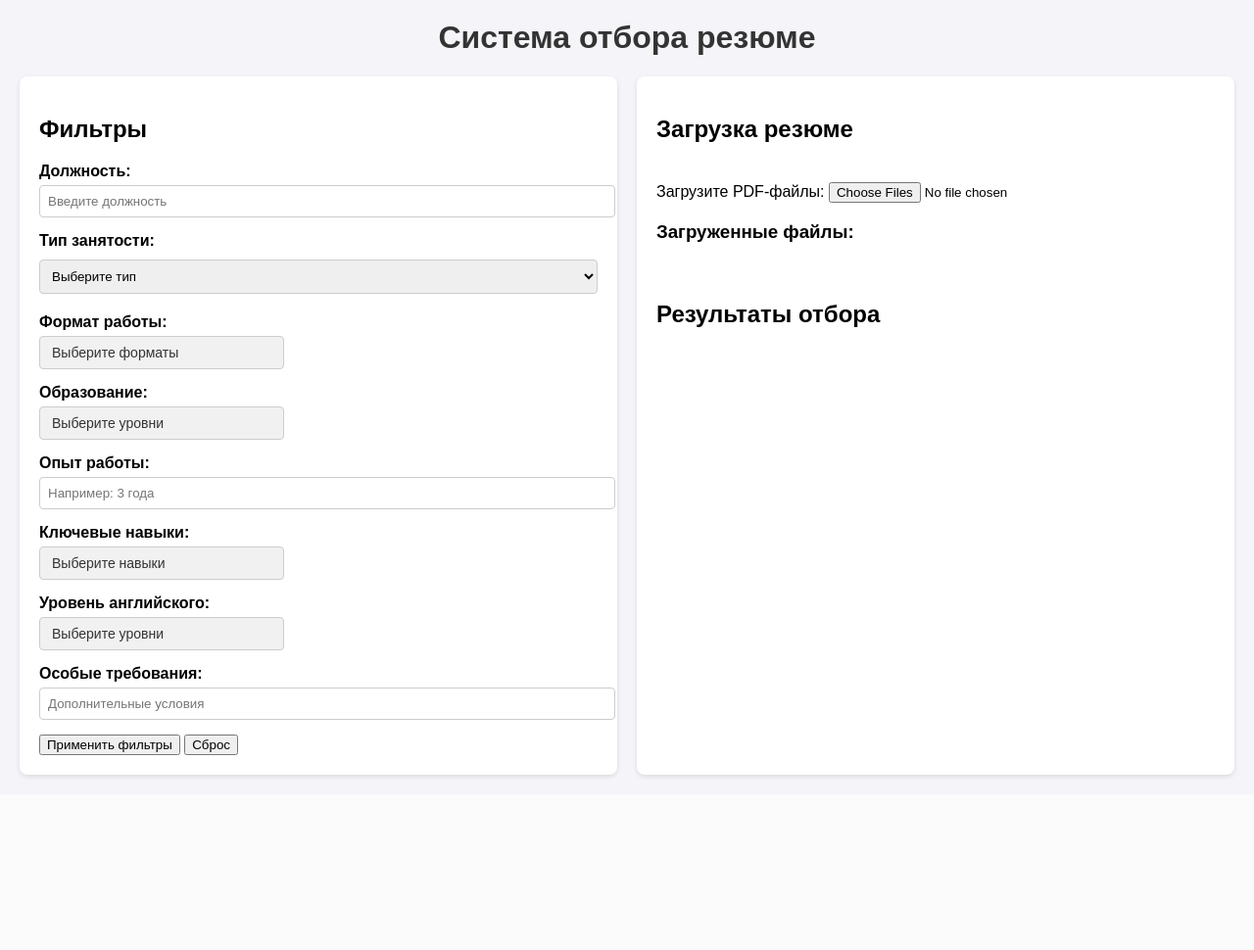
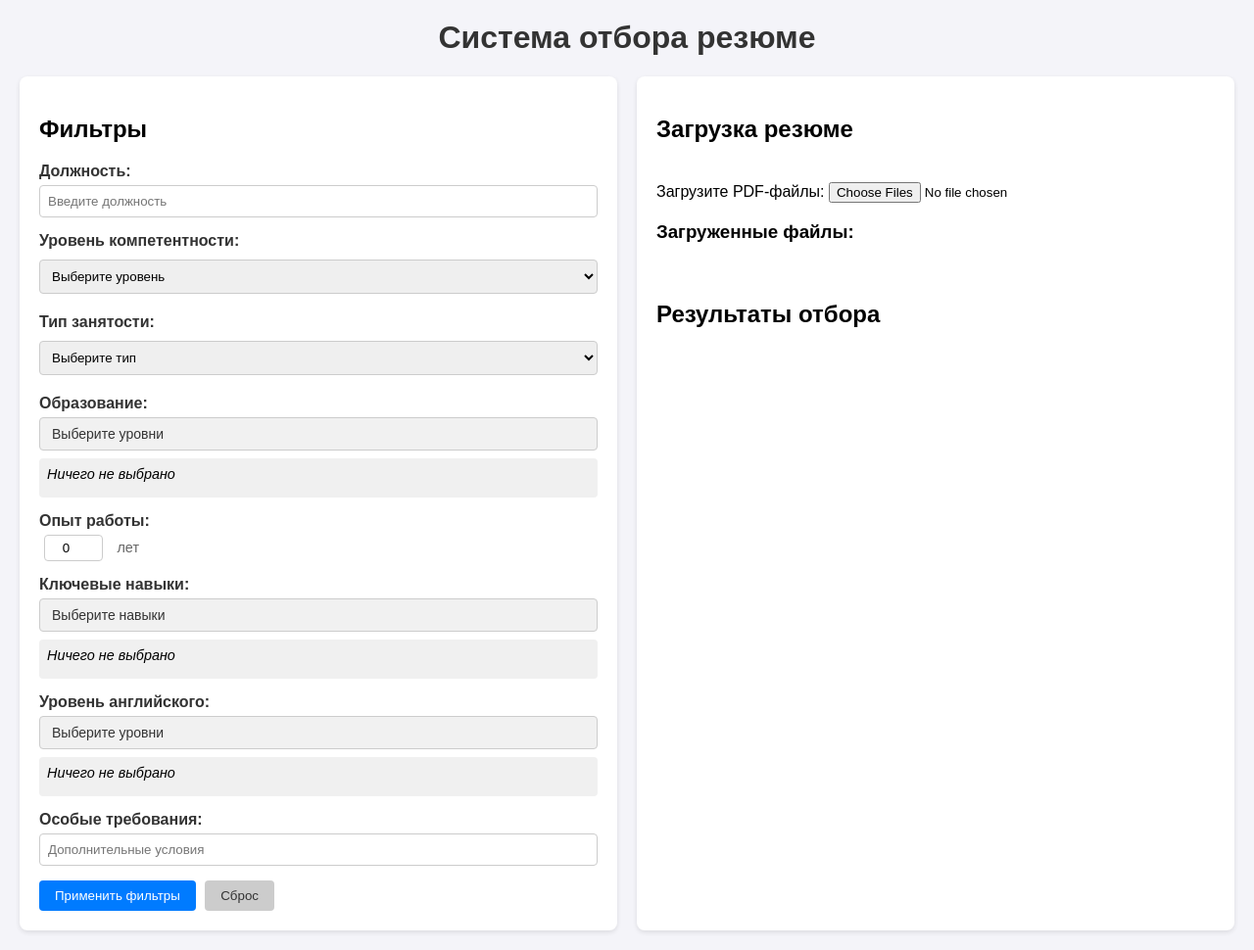
Before and after one commit to varyamiii/ATS, a FastAPI app: page / in a window 1280 px wide. Shown: the whole page at 98% size. Before the commit the page ends 795 px from the top, so only its background shows below. Run offline with FastAPI, Linux system fonts and the light colour scheme; parts of the project's set-up code (start-up, migrations or seed data) failed here and were passed over.

Commit message:
Добавлен Уровень компетентности + выбранные пункты отображаются под чекбоксом

```diff
--- a/static/css/style.css
+++ b/static/css/style.css
@@ -40,6 +40,7 @@ h1 {
     display: block;
     margin-bottom: 5px;
     font-weight: bold;
+    color: #333;
 }
 
 .form-group input,
@@ -48,6 +49,7 @@ h1 {
     padding: 8px;
     border: 1px solid #ccc;
     border-radius: 4px;
+    box-sizing: border-box;
 }
 
 .upload-section {
@@ -99,6 +101,7 @@ h1 {
     background-color: #f8d7da;
     color: #721c24;
 }
+
 /* Кастомные выпадающие списки */
 .custom-dropdown {
     position: relative;
@@ -117,7 +120,7 @@ h1 {
     padding: 8px 12px;
     border: 1px solid #ccc;
     border-radius: 4px;
-    width: 250px;
+    width: 100%;
     text-align: left;
     cursor: pointer;
     font-size: 14px;
@@ -127,8 +130,8 @@ h1 {
     display: none;
     position: absolute;
     background-color: #f9f9f9;
-    width: 250px;
-    box-shadow: 0px 8px 16px rgba(0,0,0,0.2);
+    width: 100%;
+    box-shadow: 0px 8px 16px rgba(0, 0, 0, 0.2);
     z-index: 1;
     border-radius: 4px;
     max-height: 200px;
@@ -174,4 +177,73 @@ select {
     margin: 5px 0;
 }
 
+.counter-container {
+    display: flex;
+    align-items: center;
+    gap: 5px;
+}
+
+.counter-btn {
+    padding: 5px 10px;
+    background: #f0f0f0;
+    border: 1px solid #ccc;
+    border-radius: 4px;
+    cursor: pointer;
+}
+
+.counter-btn:hover {
+    background-color: #ddd;
+}
+
+#experience {
+    width: 60px;
+    text-align: center;
+    border: 1px solid #ccc;
+    border-radius: 4px;
+    padding: 5px;
+    margin: 0 5px;
+}
+
+.counter-label {
+    margin-left: 5px;
+    color: #666;
+    font-size: 0.9em;
+}
+
+.selected-display {
+    margin-top: 8px;
+    padding: 8px;
+    background: #f0f0f0;
+    border-radius: 4px;
+    font-size: 0.9em;
+    min-height: 24px;
+}
+
 .show { display: block; }
+
+/* Дополнительные стили для согласованности */
+button[type="submit"],
+button[type="reset"] {
+    padding: 8px 16px;
+    border: none;
+    border-radius: 4px;
+    cursor: pointer;
+    margin-right: 5px;
+}
+
+button[type="submit"] {
+    background-color: #007bff;
+    color: white;
+}
+
+button[type="reset"] {
+    background-color: #ccc;
+    color: #333;
+}
+
+button[type="submit"]:hover,
+button[type="reset"]:hover {
+    opacity: 0.9;
+}
+
+.show { display: block; }
--- a/static/js/main_j.js
+++ b/static/js/main_j.js
@@ -1,8 +1,17 @@
+// Общие элементы
 const fileInput = document.getElementById('resume-upload');
 const uploadedFilesList = document.getElementById('uploaded-files-list');
 const progressBar = document.getElementById('progress-bar');
+const filterForm = document.getElementById('filter-form'); // Добавляем объявление filterForm
+const experienceInput = document.getElementById('experience'); // Для сброса счетчика
 
-fileInput.addEventListener('change', (event) => {
+// Проверка существования элементов
+if (!fileInput || !uploadedFilesList || !progressBar || !filterForm) {
+    console.error('Необходимые элементы не найдены в DOM.');
+}
+
+// Обработчик загрузки файлов
+fileInput?.addEventListener('change', (event) => {
     const files = event.target.files;
     if (files.length === 0) return;
 
@@ -75,25 +84,70 @@ fileInput.addEventListener('change', (event) => {
 
     xhr.send(formData);
 });
+document.addEventListener('DOMContentLoaded', () => {
+    // Восстановление состояния
+    document.querySelectorAll('.dropdown-content input').forEach(checkbox => {
+        const key = `cb_${checkbox.name}_${checkbox.value}`;
+        checkbox.checked = localStorage.getItem(key) === 'true';
+    });
+    updateSelectedDisplays();
+});
 
+document.querySelectorAll('.dropdown-content input').forEach(checkbox => {
+    checkbox.addEventListener('change', (e) => {
+        const key = `cb_${checkbox.name}_${checkbox.value}`;
+        localStorage.setItem(key, e.target.checked);
+        updateSelectedDisplays();
+    });
+});
+
+function updateSelectedDisplays() {
+    document.querySelectorAll('.custom-dropdown').forEach(container => {
+        const name = container.querySelector('input').name;
+        const selected = Array.from(container.querySelectorAll('input:checked'))
+            .map(el => el.parentElement.textContent.trim())
+            .join(', ');
+
+        const display = container.querySelector('.selected-display');
+        display.innerHTML = selected
+            ? `<strong>Выбрано:</strong> ${selected}`
+            : '<em>Ничего не выбрано</em>';
+    });
+}
 // Обработчик выпадающих списков
 document.querySelectorAll('.dropbtn').forEach(btn => {
-    btn.addEventListener('click', function(e) {
+    btn.addEventListener('click', function (e) {
         e.stopPropagation();
         const menu = this.parentElement.querySelector('.dropdown-content');
         menu.classList.toggle('show');
+    });
+});
 
-        // Закрытие при клике вне
+// Закрытие выпадающих списков при клике вне
 document.addEventListener('click', (e) => {
-            if (!menu.contains(e.target) && !btn.contains(e.target)) {
+    document.querySelectorAll('.dropdown-content').forEach(menu => {
+        if (!menu.contains(e.target) && !menu.previousElementSibling.contains(e.target)) {
             menu.classList.remove('show');
         }
     });
 });
+
+// Валидация ручного ввода
+document.getElementById('experience').addEventListener('input', (e) => {
+    let value = parseInt(e.target.value) || 0;
+    value = Math.max(0, Math.min(50, value));
+    e.target.value = value;
 });
 
-// Обработчик формы
-filterForm.addEventListener('submit', (event) => {
+// Валидация ручного ввода для опыта работы
+document.getElementById('experience')?.addEventListener('input', (e) => {
+    let value = parseInt(e.target.value) || 0;
+    value = Math.max(0, Math.min(50, value)); // Ограничение: 0–50 лет
+    e.target.value = value;
+});
+
+// Обработчик формы фильтров
+filterForm?.addEventListener('submit', (event) => {
     event.preventDefault();
 
     // Сбор данных из кастомных списков
@@ -103,14 +157,15 @@ filterForm.addEventListener('submit', (event) => {
     };
 
     const filters = {
-        position: document.getElementById('position').value,
-        employment_type: document.getElementById('employment_type').value,
+        position: document.getElementById('position')?.value || '',
+        employment_type: document.getElementById('employment_type')?.value || '',
+        competency_level: document.getElementById('competency_level')?.value || '',
         work_format: getChecked('work_format'),
         education: getChecked('education'),
-        experience: document.getElementById('experience').value,
+        experience: document.getElementById('experience')?.value || '0',
         skills: getChecked('skills'),
         english_level: getChecked('english_level'),
-        special_requirements: document.getElementById('special_requirements').value
+        special_requirements: document.getElementById('special_requirements')?.value || ''
     };
 
     console.log('Фильтры:', filters);
@@ -118,11 +173,32 @@ filterForm.addEventListener('submit', (event) => {
 });
 
 // Сброс формы
-document.getElementById('reset-filters').addEventListener('click', () => {
+document.getElementById('reset-filters')?.addEventListener('click', () => {
+    // Сброс чекбоксов
     document.querySelectorAll('.dropdown-content input').forEach(input => {
         input.checked = false;
     });
+
+    // Очистка localStorage
+    localStorage.clear(); // Полная очистка
+
+    // Сброс текстовых полей и селектов
+    document.querySelectorAll('.form-group input, .form-group select').forEach(input => {
+        if(input.type !== 'checkbox' && input.type !== 'file') {
+            input.value = '';
+        }
+    });
+
+    // Сброс текста кнопок
     document.querySelectorAll('.dropbtn').forEach(btn => {
         btn.textContent = 'Выберите';
     });
+
+    // Сброс счетчика опыта работы
+    experienceInput.value = '0';
+
+    // Очистка контейнеров с выбранными значениями
+    document.querySelectorAll('.selected-display').forEach(display => {
+        display.textContent = '';
     });
+});
--- a/templates/base.html
+++ b/templates/base.html
@@ -11,13 +11,26 @@
 
     <div class="container">
         <!-- Левая панель: Форма фильтров -->
-<div class="left-panel">
-    <h2>Фильтры</h2>
-    <form id="filter-form">
+        <div class="left-panel">
+            <h2>Фильтры</h2>
+            <form id="filter-form">
+
         <!-- Должность -->
         <div class="form-group">
-            <label>Должность:</label>
-            <input type="text" id="position" placeholder="Введите должность">
+        <label>Должность:</label>
+        <input type="text" id="position" placeholder="Введите должность">
+        </div>
+
+         <!-- Уровень компетентности -->
+        <div class="form-group">
+            <label for="competency_level">Уровень компетентности:</label>
+            <select id="competency_level" name="competency_level">
+                <option value="">Выберите уровень</option>
+                <option value="intern">Intern</option>
+                <option value="junior">Junior</option>
+                <option value="middle">Middle</option>
+                <option value="senior">Senior</option>
+            </select>
         </div>
 
         <!-- Тип занятости -->
@@ -32,36 +45,41 @@
             </select>
         </div>
 
-        <!-- Формат работы -->
-        <div class="form-group custom-dropdown">
-            <label>Формат работы:</label>
-            <div class="dropdown">
-                <button class="dropbtn" type="button">Выберите форматы</button>
-                <div class="dropdown-content">
-                    <label><input type="checkbox" name="work_format" value="office"> Офис</label>
-                    <label><input type="checkbox" name="work_format" value="hybrid"> Гибрид</label>
-                    <label><input type="checkbox" name="work_format" value="remote"> Удаленка</label>
-                </div>
-            </div>
-        </div>
+<!--        &lt;!&ndash; Формат работы &ndash;&gt;-->
+<!--        <div class="form-group custom-dropdown">-->
+<!--            <label>Формат работы:</label>-->
+<!--            <div class="dropdown">-->
+<!--                <button class="dropbtn" type="button">Выберите форматы</button>-->
+<!--                <div class="dropdown-content">-->
+<!--                    <label><input type="checkbox" name="work_format" value="office"> Офис</label>-->
+<!--                    <label><input type="checkbox" name="work_format" value="hybrid"> Гибрид</label>-->
+<!--                    <label><input type="checkbox" name="work_format" value="remote"> Удаленка</label>-->
+<!--                </div>-->
+<!--            </div>-->
+<!--        </div>-->
 
         <!-- Образование -->
         <div class="form-group custom-dropdown">
             <label>Образование:</label>
             <div class="dropdown">
-                <button class="dropbtn" type="button">Выберите уровни</button>
+                <!-- Добавлен data-атрибут для идентификации -->
+                <button class="dropbtn education-btn" type="button" data-count="0">
+                    Выберите уровни
+                </button>
                 <div class="dropdown-content">
                     <label><input type="checkbox" name="education" value="higher_full"> Высшее полное</label>
                     <label><input type="checkbox" name="education" value="higher"> Высшее</label>
                     <label><input type="checkbox" name="education" value="secondary"> Среднее профессиональное</label>
                 </div>
+                <div class="selected-display"></div> <!-- Новый контейнер -->
             </div>
         </div>
 
         <!-- Опыт работы -->
         <div class="form-group">
             <label>Опыт работы:</label>
-            <input type="text" id="experience" placeholder="Например: 3 года">
+            <input type="number" id="experience" min="0" max="50" step="1" value="0">
+            <span class="counter-label">лет</span>
         </div>
 
         <!-- Скилы -->
@@ -115,6 +133,7 @@
                     <label><input type="checkbox" name="skills" value="devops">DevOps</label>
                     <label><input type="checkbox" name="skills" value="api">API</label>
                 </div>
+                <div class="selected-display"></div> <!-- Новый контейнер -->
             </div>
         </div>
 
@@ -132,6 +151,7 @@
                     <label><input type="checkbox" name="english_level" value="c1"> C1</label>
                     <label><input type="checkbox" name="english_level" value="c2"> C2</label>
                 </div>
+                <div class="selected-display"></div> <!-- Новый контейнер -->
             </div>
         </div>
 
```
Lines whose indentation alone changed are shown as unchanged.
